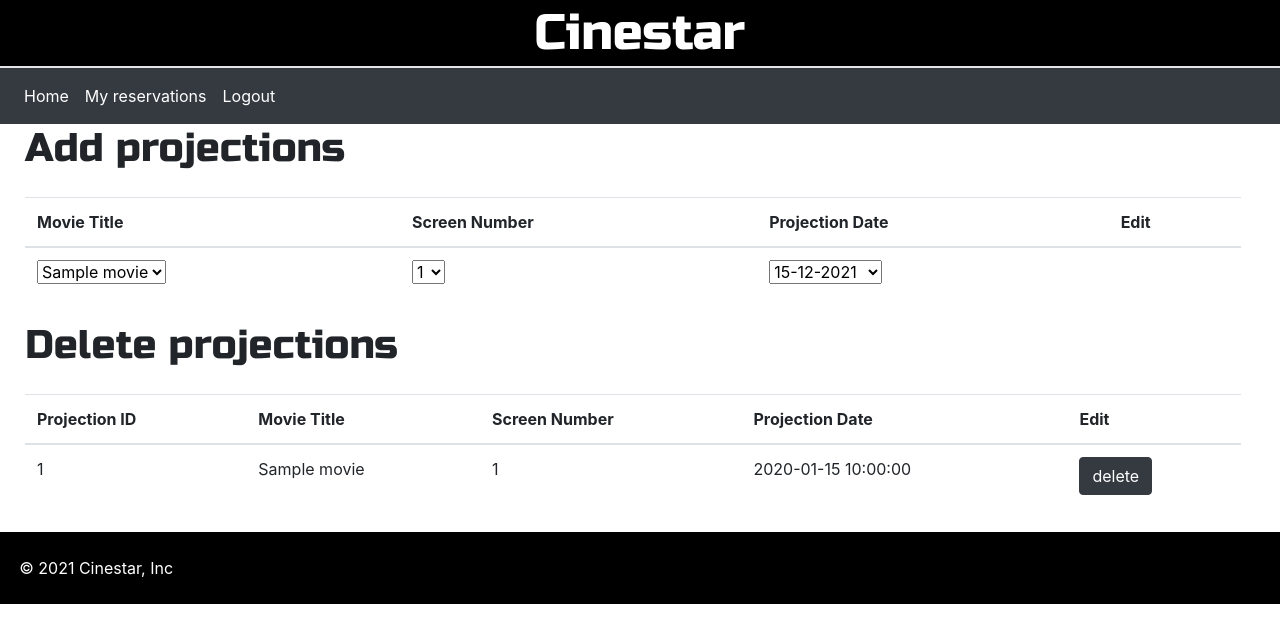
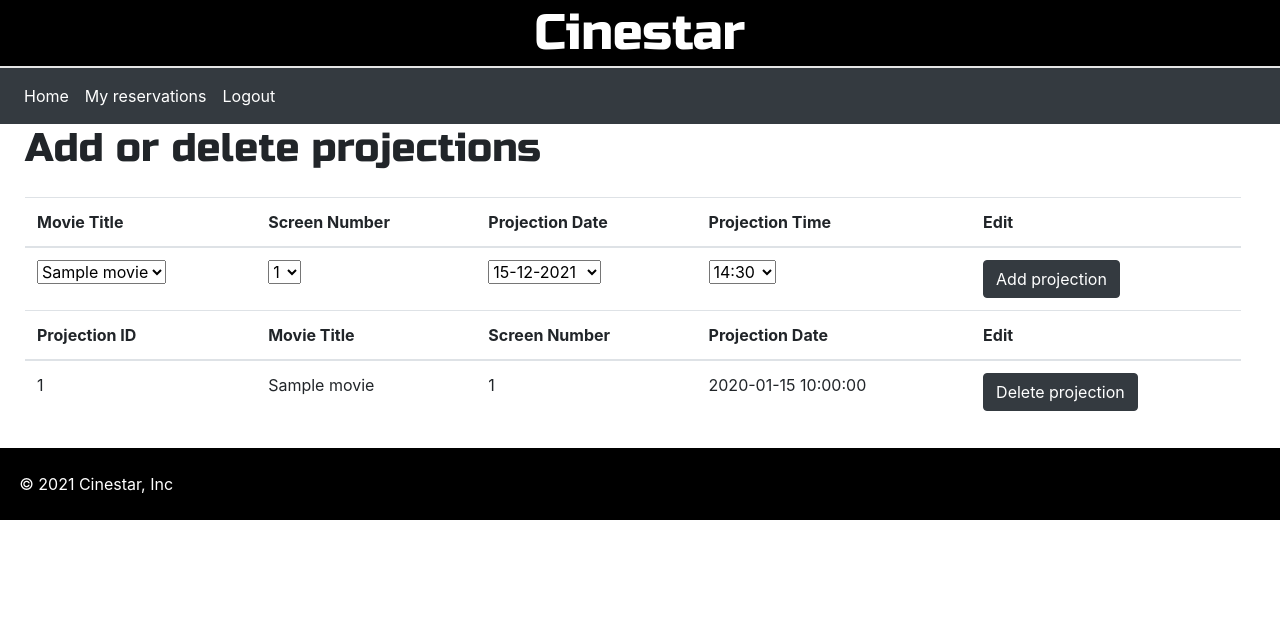
Before and after one commit to SiboraBaboci/cinema-theater, a Flask app: page /changeProjection in a window 1280 px wide. Shown: the top 643 px of the page. Run offline with Flask 2, Linux system fonts and the light colour scheme; a user stored in the database is signed in; tables that the repository leaves empty hold one stand-in row (values such as "Sample post"); some libraries are stand-ins or nearby versions.

Commit message:
adapted style

```diff
--- a/website/template/add_movie_view.html
+++ b/website/template/add_movie_view.html
@@ -7,10 +7,11 @@
   <link rel="stylesheet" href="https://maxcdn.bootstrapcdn.com/bootstrap/4.5.2/css/bootstrap.min.css">
   <link rel="stylesheet" href="{{ url_for('static',filename='stylesheets/style.css') }}">
 
-
+  <script src="https://code.jquery.com/jquery-3.5.1.min.js"></script>
   <script src="https://ajax.googleapis.com/ajax/libs/jquery/3.5.1/jquery.min.js"></script>
   <script src="https://cdnjs.cloudflare.com/ajax/libs/popper.js/1.16.0/umd/popper.min.js"></script>
   <script src="https://maxcdn.bootstrapcdn.com/bootstrap/4.5.2/js/bootstrap.min.js"></script>
+  <script src="{{ url_for('static',filename='index.js') }}"></script>
 </head>
 
 {% block title %}
@@ -19,25 +20,23 @@ Add projection
 
 <!-- add function that prints error message once you have two overlapping dates and screens -->
 
-
 {% block content %}
 <body class="overflow-auto">
-
-  <h1 class="movie_h1_tables">Add projections</h1>
-
+  <h1 class="movie_h1_tables">Add or delete projections</h1>
   <table id="customer_table_today" class="table">
     <thead>
       <tr>
         <th scope="col">Movie Title</th>
         <th scope="col">Screen Number</th>
         <th scope="col">Projection Date</th>
+        <th scope="col">Projection Time</th>
         <th scope="col">Edit</th>
       </tr>
     </thead>
     <tbody>
         <tr>
           <td>
-            <select id="movie_insert">
+            <select id="movie_insert" name="movie_field">
             {% for movie in unique_movie_list %}
               <option value="{{movie}}">
                 {{movie}}
@@ -62,13 +61,16 @@ Add projection
                 </option>
               {% endfor %}
           </td>
+          <td>
+            <select id="time_insert">
+              <option value="14:30">14:30</option>
+              <option value="17:30">17:30</option>
+              <option value="20:30">20:30</option>
+          </td>
+          <td><button id="add_projections" class="btn btn-dark">Add projection</button></td>
         </tr>
     </tbody>
-  </table>
 
-  <h1 class="movie_h1_tables">Delete projections</h1>
-
-  <table id="customer_table_today" class="table">
     <thead>
       <tr>
         <th scope="col">Projection ID</th>
@@ -85,7 +87,7 @@ Add projection
           <td>{{projection.movie_title}}</td>
           <td>{{projection.screen_id}}</td>
           <td>{{projection.date}}</td>
-          <td><button class="btn btn-dark">delete</button></td>
+          <td><button class="btn btn-dark">Delete projection</button></td>
         </tr>
         {% endfor %}
     </tbody>
```
